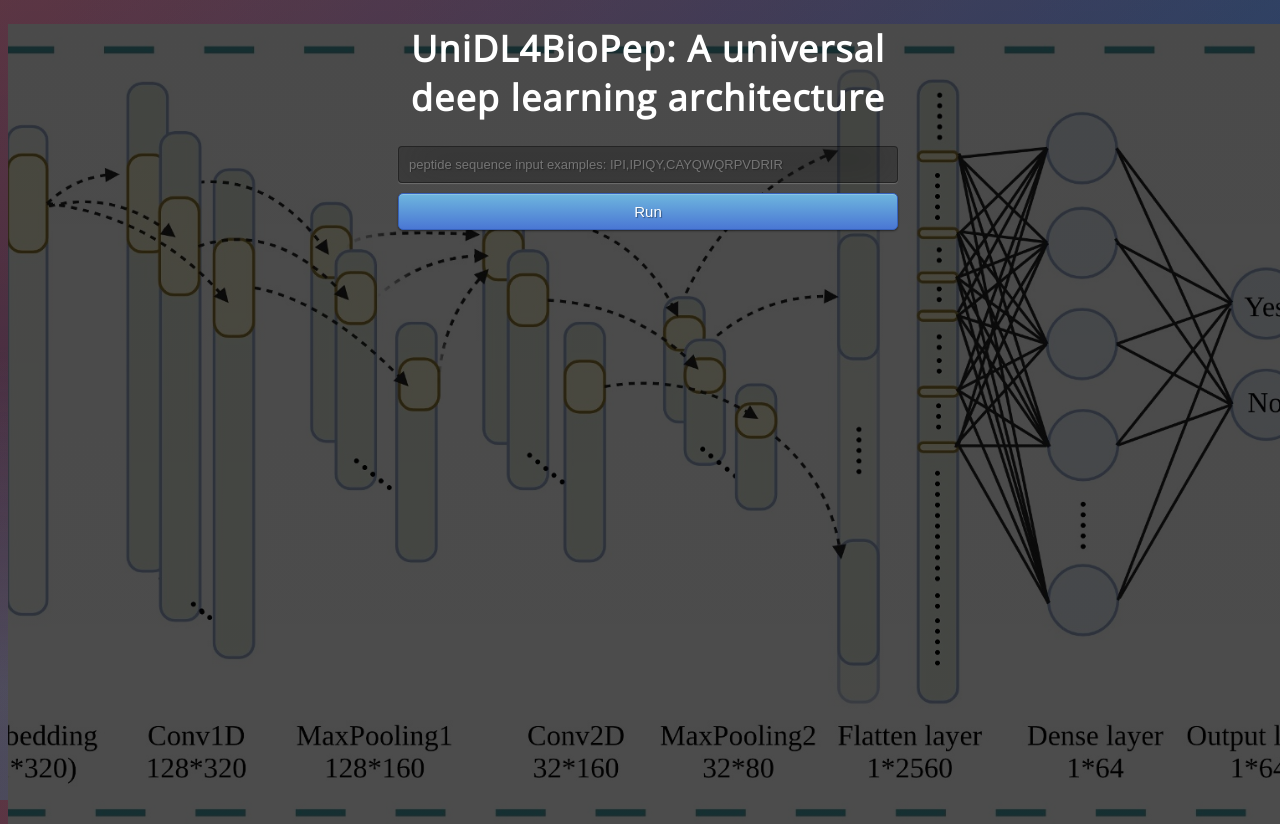
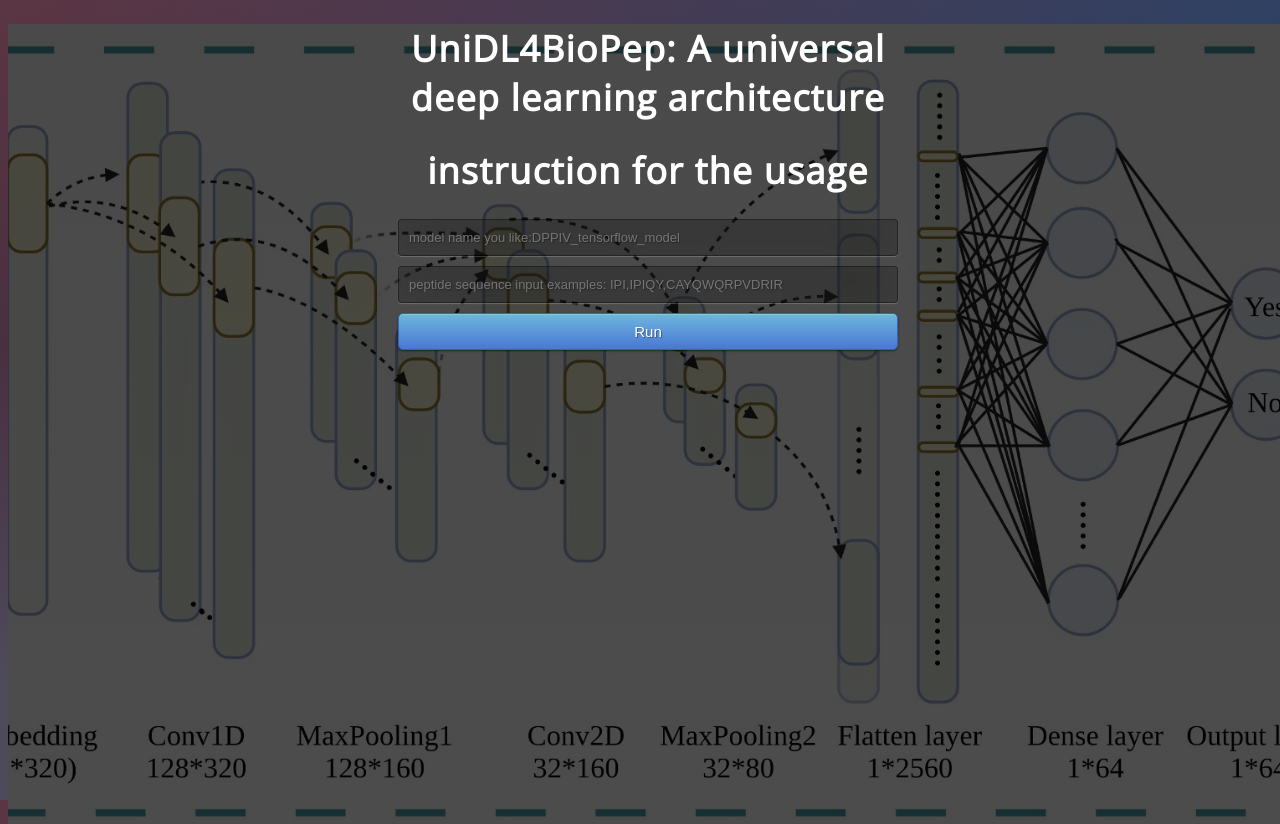
Before and after one commit to dzjxzyd/UniDL4BioPep_webserver, a Flask app: page / in a window 1280 px wide. Run offline with Flask 2, Linux system fonts and the light colour scheme; some web fonts are replaced.

Commit message:
Update index.html

```diff
--- a/templates/index.html
+++ b/templates/index.html
@@ -34,7 +34,9 @@
 
 
         <h1>UniDL4BioPep: A universal deep learning architecture</h1>
+	<h1>instruction for the usage</h1>
         <form action="{{url_for('predict')}}" method="post">
+	    <input type="text" name="Peptide_sequences" placeholder="model name you like:DPPIV_tensorflow_model" required="required">
             <input type="text" name="Peptide_sequences" placeholder="peptide sequence input examples: IPI,IPIQY,CAYQWQRPVDRIR" required="required">
             <button type="submit" class="btn btn-primary btn-block btn-large">Run</button>
         </form>
```
